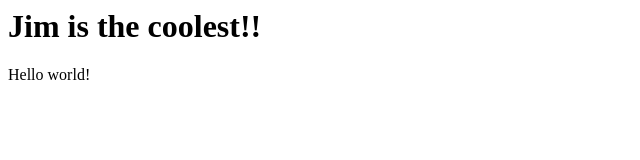
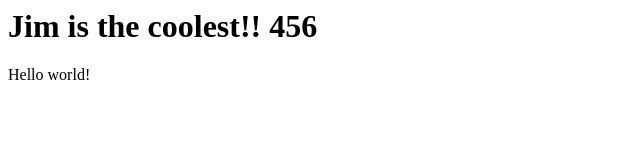
Before and after one commit to JimLU407/JimLU407.github.io, a plain HTML site: page index.html in a window 1280 px wide. Shown: the full height of the page, 0-640 px from the left. Drawn offline with Linux system fonts and the light colour scheme.

Commit message:
Update index.html

```diff
--- a/index.html
+++ b/index.html
@@ -3,7 +3,7 @@
     <title>Server Hello World: Static Website</title>
   </head>
   <body>
-    <h1>Jim is the coolest!!</h1>
+    <h1>Jim is the coolest!! 456</h1>
     <p>Hello world!</p>
   </body>
 </html>
```
